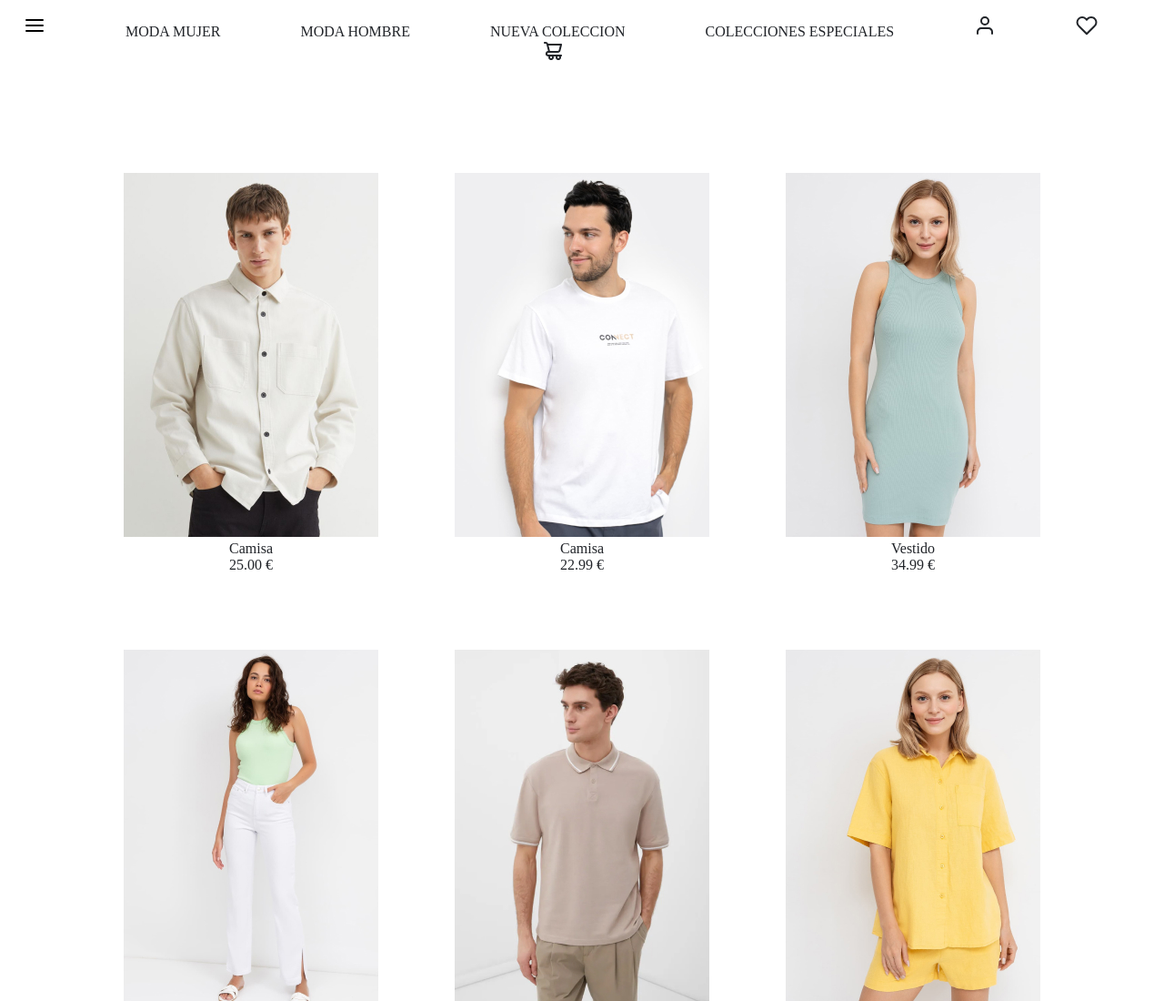
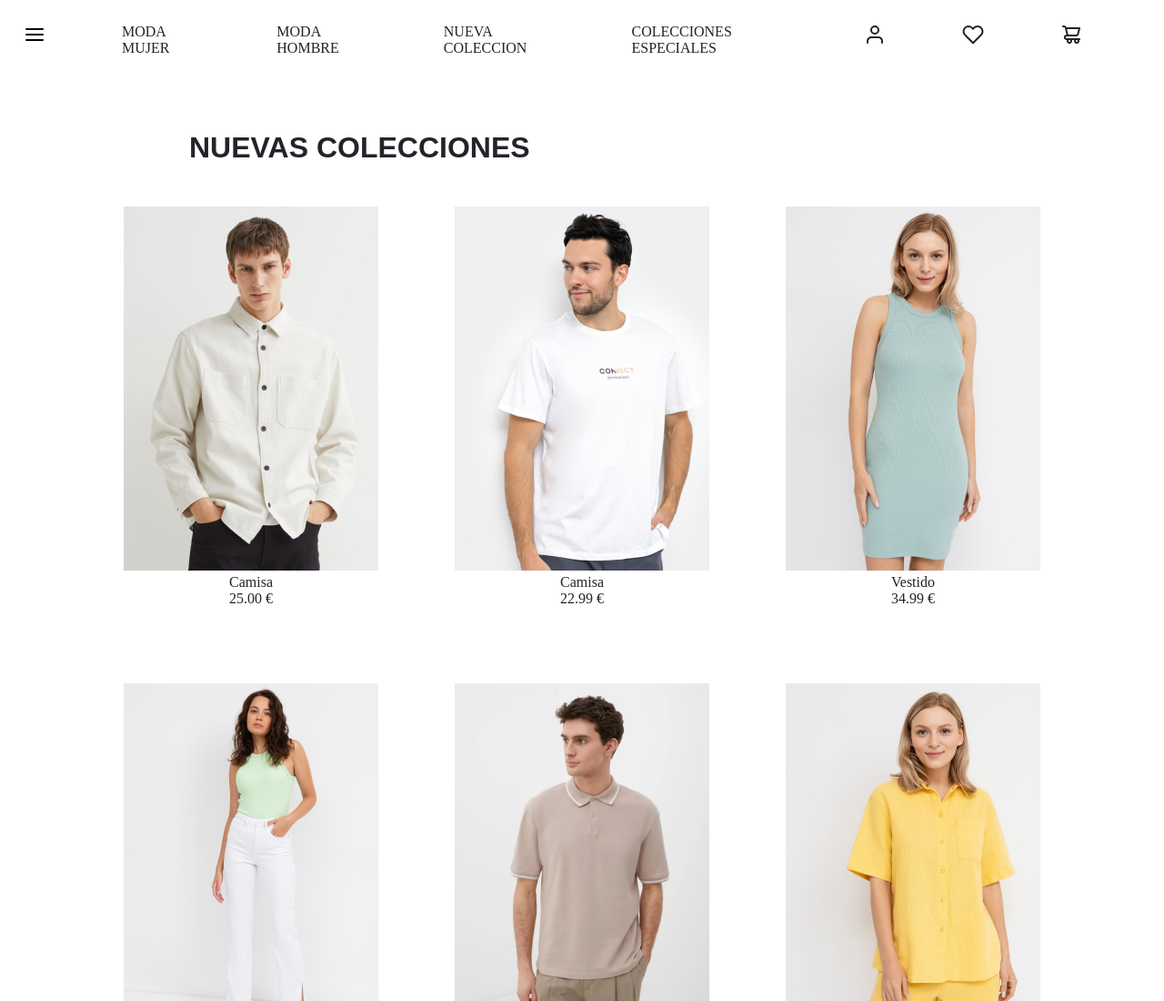
Before and after one commit to vrojo2024/Modulo1-HTML, a website built with Parcel: page src/index.html in a window 1280 px wide. Shown: the top 1100 px of the page at 91% size. Built offline with nearby package versions, Linux system fonts and the light colour scheme.

Commit message:
Lo que he podido avanzar

```diff
--- a/src/styles.css
+++ b/src/styles.css
@@ -18,7 +18,7 @@
 
 
 body {
-    font-family:'Myfont' sans-serif;
+    font-family:'Myfont' sans-serif; /*Sans-serif será la fuente de respaldo en caso de que mi fuente de error*/
     color: var(--secondary)
 }
 
@@ -28,7 +28,8 @@ body {
     top: 0;
     left: 0;
     width: 100%;
-    text-align: center;
+    display: flex;
+    justify-content:center ;
     padding: 16px;
     background-color:var(--primary);
 
@@ -76,7 +77,7 @@ margin-left: 16px;;
   .box img {
     width: 100%; /*Para que la imagen ocupe todo el ancho del contenedor*/
     height: auto; /*Mantiene la proporción de la imagen*/
-    border-radius: px; /*Bordes redondeados en las imágenes*/
+    border: radius 16px; /*Bordes redondeados en las imágenes*/
   }
 
 
@@ -100,6 +101,7 @@ margin-left: 16px;;
   }
   header h1 {
     display:flex;
+    padding-top: 128px; /*Me aseguro que no quede oculto detrás del menu fijo*/
     margin-left: 64px;
     font-family: "Myfont", sans-serif;
   }
@@ -113,7 +115,6 @@ margin-left: 16px;;
     color:var(--primary); /*color de las letras del footer*/
     text-align: left;
     padding: 16px;
-    background-color:var(--secondary);
 
   }
 
```
